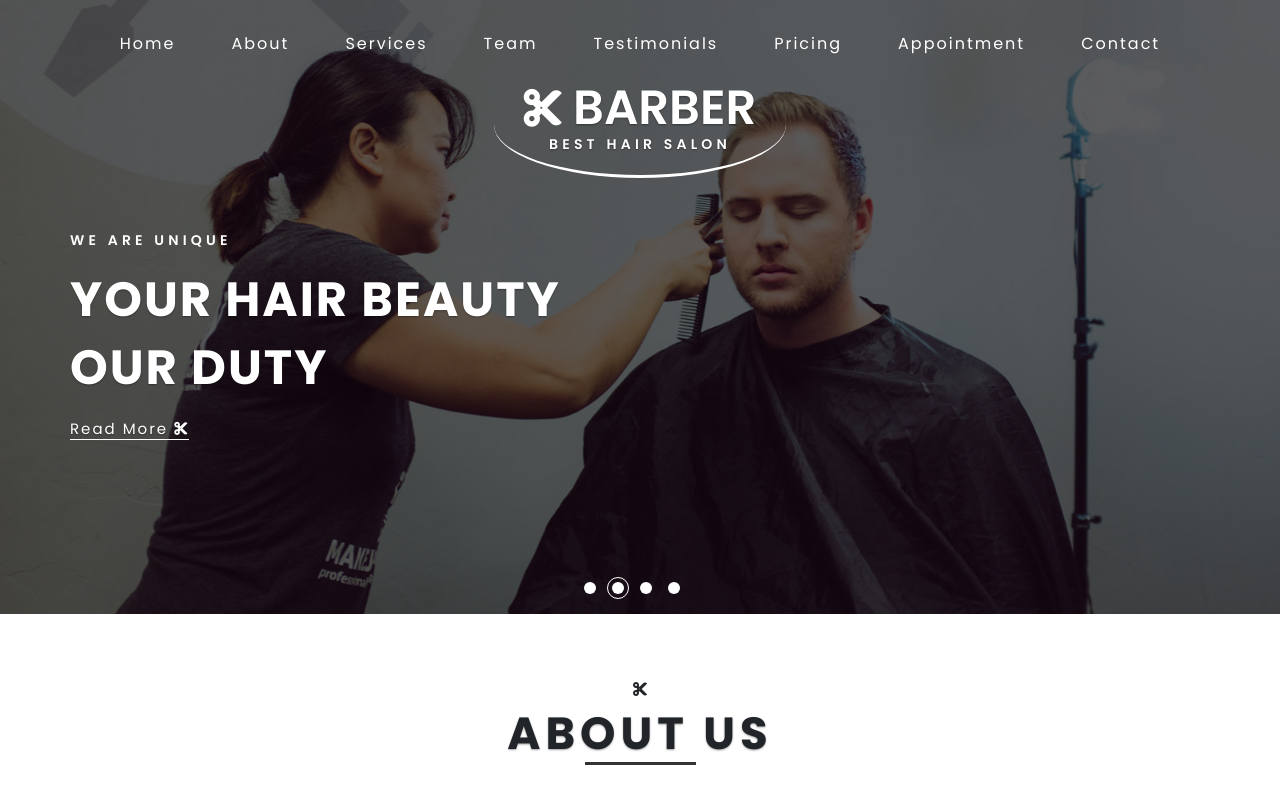
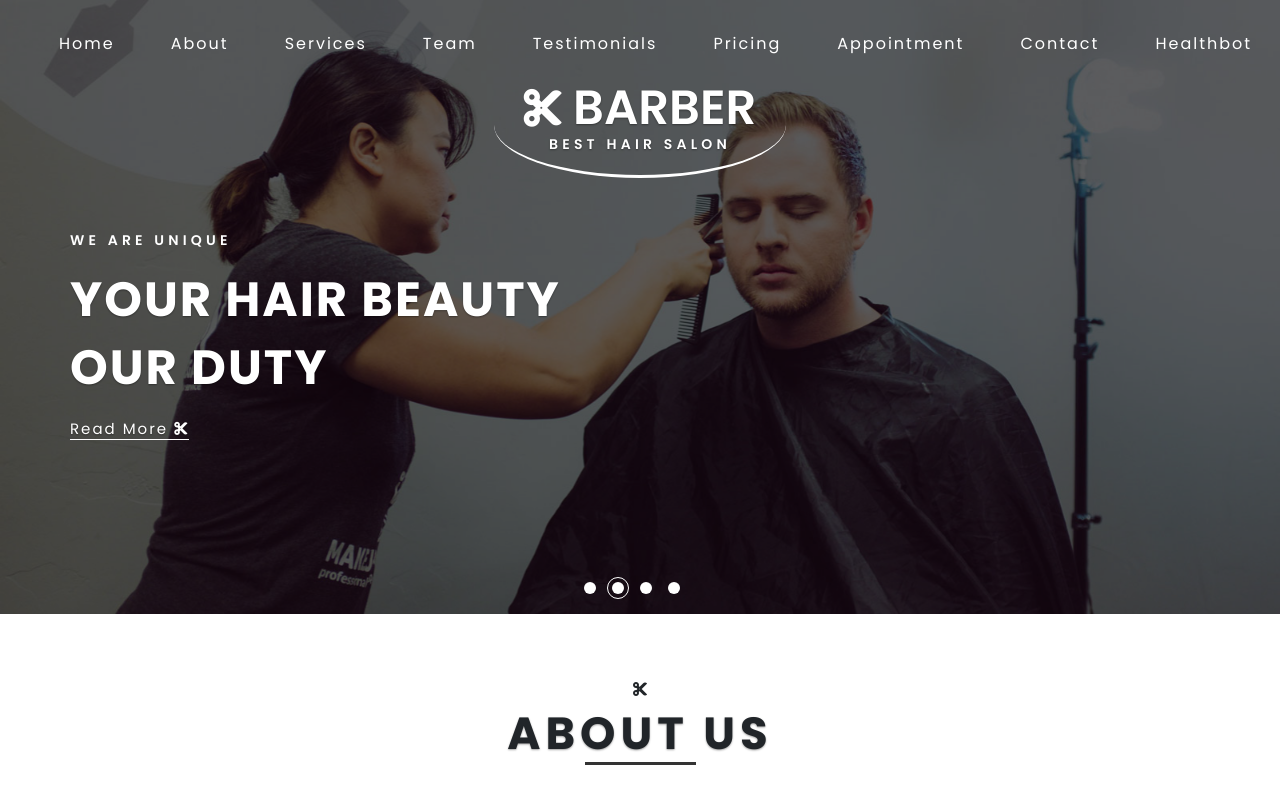
Before and after one commit to 20A31A04N5/FRT-Project, a plain HTML site: page index.html in a window 1280 px wide. Shown: the top 800 px of the page. Drawn offline with Linux system fonts and the light colour scheme.

Commit message:
Update index.html

```diff
--- a/index.html
+++ b/index.html
@@ -86,6 +86,9 @@
 							</li>
 							<li class="nav-item">
 								<a class="nav-link scroll" href="#contact">Contact</a>
+							</li>
+							<li class="nav-item">
+								<a class="nav-link scroll" href="#healthbot.html">Healthbot</a>
 							</li>
 
 						</ul>
```
